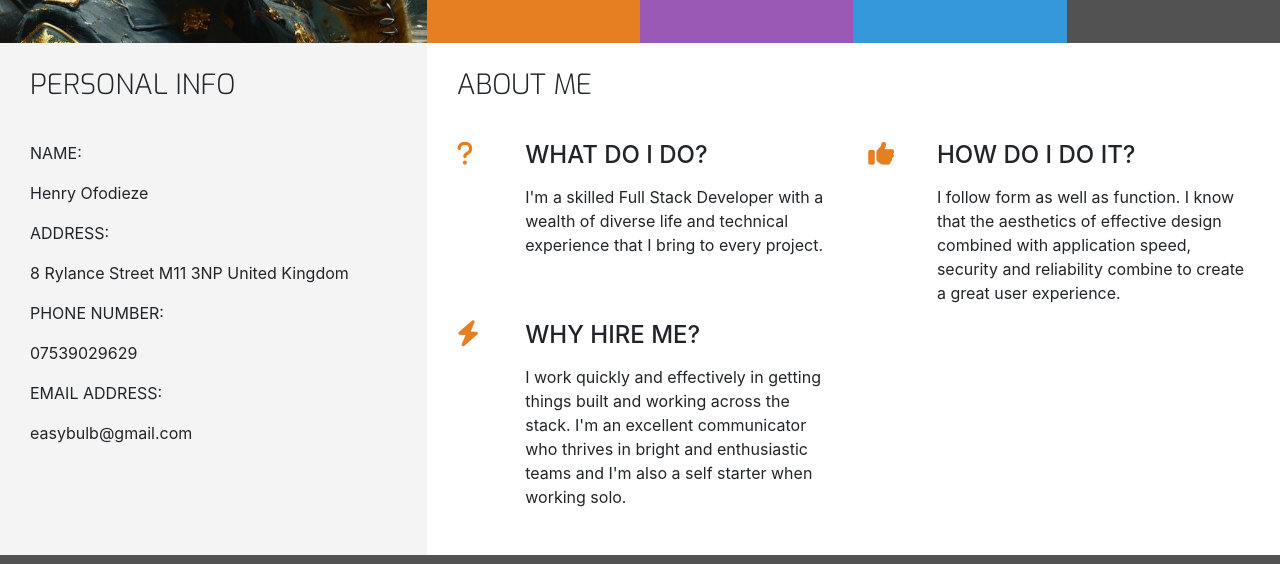
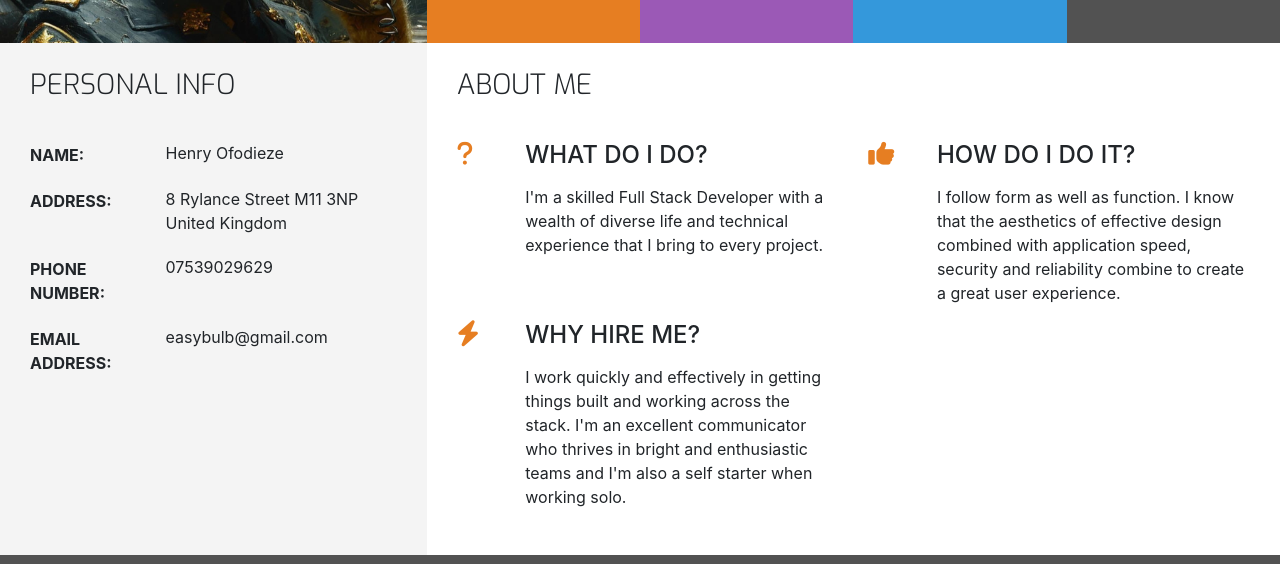
Before and after one commit to easybulb/resume-project, a plain HTML site: page index.html in a window 1280 px wide. Shown: the part 236-800 px from the top of the page. Drawn offline with nearby package versions, Linux system fonts and the light colour scheme.

Commit message:
Styled the Personal Info area

```diff
--- a/assets/css/style.css
+++ b/assets/css/style.css
@@ -215,3 +215,37 @@ footer {
 .three-reasons-heading {
     margin-bottom: 15px;
 }
+
+/* ---------------------------------- Personal Info --*/
+.personal-info-item {
+    margin-bottom: 20px;
+    display: block;
+    clear: both;
+}
+
+.personal-info-item .key,
+.personal-info-item .value {
+    padding-right: 8px;
+    display: inline-block;
+}
+
+.personal-info-item .key p,
+.personal-info-item .value p {
+    margin: 0;
+}
+
+.personal-info-item .key {
+    width: 30%;
+    margin-right: 21px;
+    padding-top: 2px;
+    vertical-align: top;
+}
+
+.personal-info-item .key p {
+    font-weight: 700;
+}
+
+.personal-info-item .value {
+    position: relative;
+    width: 60%;
+}
```
